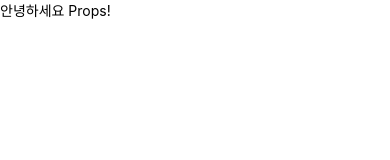
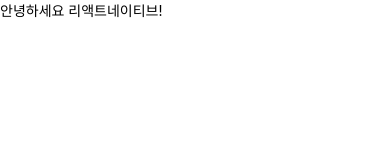
Before and after one commit to da-in/react-native-practice, a React Native app in the folder LearnReactNative/: screen / in a window 390 px wide. Shown: the top 160 px of the page. Built offline with nearby package versions, Linux system fonts and the light colour scheme.

Commit message:
2.3.0 defaultProps

```diff
--- a/LearnReactNative/App.js
+++ b/LearnReactNative/App.js
@@ -5,7 +5,7 @@ import Greeting from './components/Greeting';
 const App = () => {
   return (
     <SafeAreaView>
-      <Greeting name="Props" />
+      <Greeting />
     </SafeAreaView>
   );
 };
--- a/LearnReactNative/components/Greeting.js
+++ b/LearnReactNative/components/Greeting.js
@@ -9,4 +9,8 @@ function Greeting(props) {
   );
 }
 
+Greeting.defaultProps = {
+  name: '리액트네이티브',
+};
+
 export default Greeting;
```
